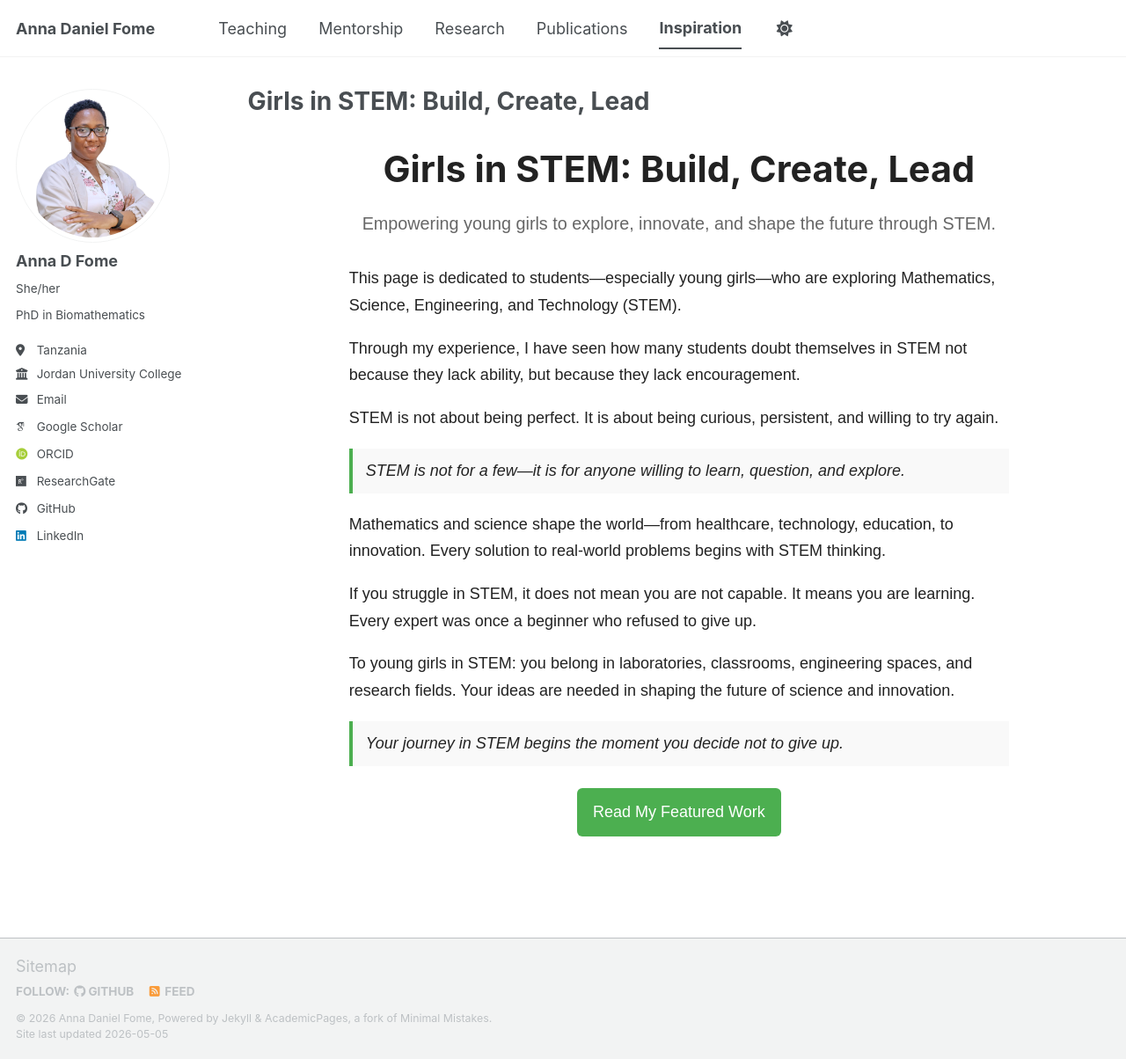
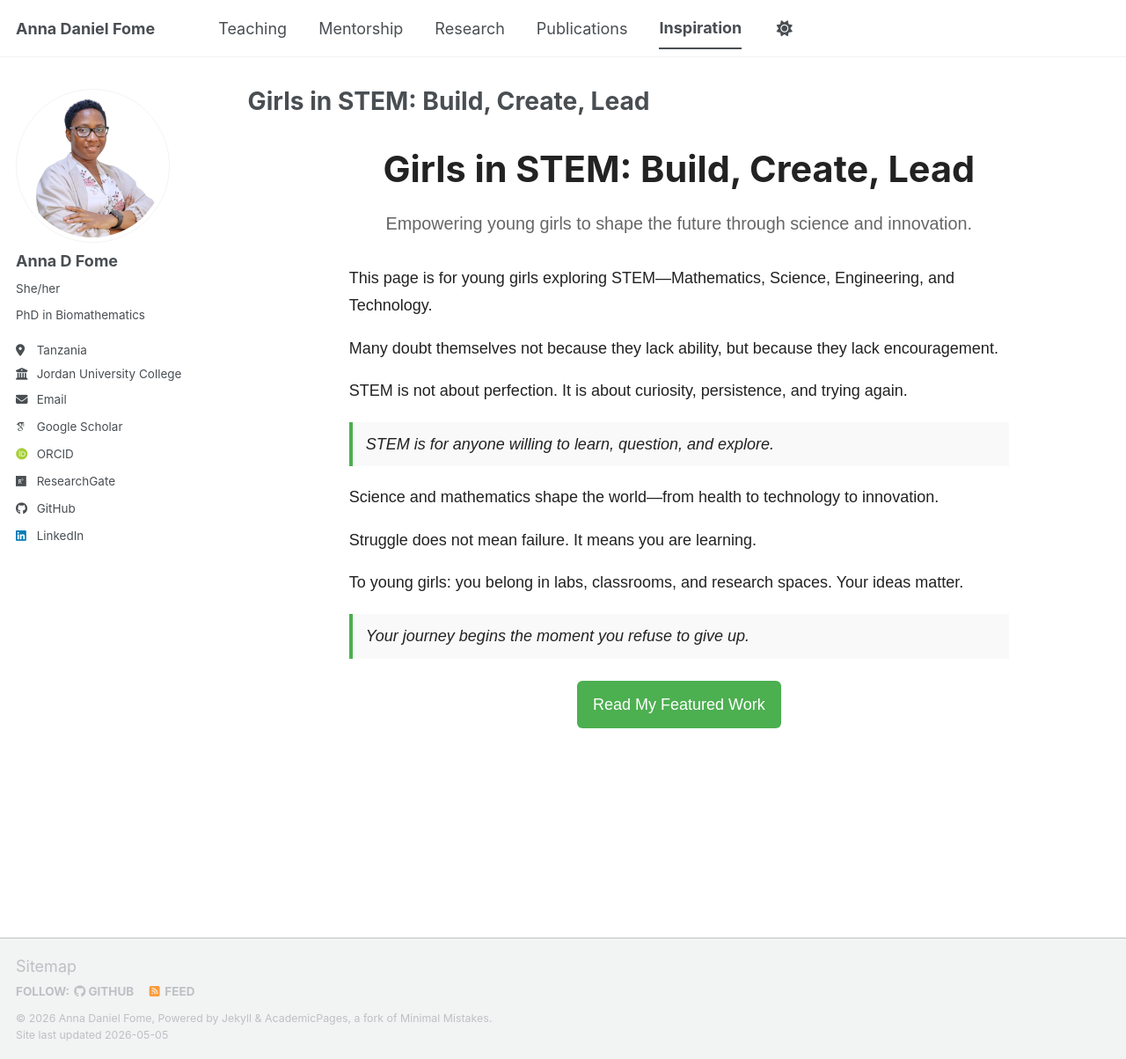
Before and after one commit to FomeA/FomeA.github.io, a Jekyll site: the page built from _pages/inspiration.html, in a window 1280 px wide and 1204 px high. Shown: the whole window at 88% size. Built offline with Jekyll 4.4.1, drawn with Linux system fonts in a browser that asks for light colours; some web fonts are replaced; a script bundle is joined from its source files by our own code; library files that are not in the unit come from our copies.

Commit message:
Update inspiration.html

```diff
--- a/_pages/inspiration.html
+++ b/_pages/inspiration.html
@@ -54,7 +54,6 @@ author_profile: true
     color: white;
     text-decoration: none;
     border-radius: 6px;
-    transition: 0.3s ease;
   }
 
   .cta a:hover {
@@ -67,40 +66,40 @@ author_profile: true
   <div class="page-header">
     <h1>Girls in STEM: Build, Create, Lead</h1>
     <p class="subtitle">
-      Empowering young girls to explore, innovate, and shape the future through STEM.
+      Empowering young girls to shape the future through science and innovation.
     </p>
   </div>
 
   <p>
-    This page is dedicated to students—especially young girls—who are exploring Mathematics, Science, Engineering, and Technology (STEM).
+    This page is for young girls exploring STEM—Mathematics, Science, Engineering, and Technology.
   </p>
 
   <p>
-    Through my experience, I have seen how many students doubt themselves in STEM not because they lack ability, but because they lack encouragement.
+    Many doubt themselves not because they lack ability, but because they lack encouragement.
   </p>
 
   <p>
-    STEM is not about being perfect. It is about being curious, persistent, and willing to try again.
+    STEM is not about perfection. It is about curiosity, persistence, and trying again.
   </p>
 
   <blockquote>
-    STEM is not for a few—it is for anyone willing to learn, question, and explore.
+    STEM is for anyone willing to learn, question, and explore.
   </blockquote>
 
   <p>
-    Mathematics and science shape the world—from healthcare, technology, education, to innovation. Every solution to real-world problems begins with STEM thinking.
+    Science and mathematics shape the world—from health to technology to innovation.
   </p>
 
   <p>
-    If you struggle in STEM, it does not mean you are not capable. It means you are learning. Every expert was once a beginner who refused to give up.
+    Struggle does not mean failure. It means you are learning.
   </p>
 
   <p>
-    To young girls in STEM: you belong in laboratories, classrooms, engineering spaces, and research fields. Your ideas are needed in shaping the future of science and innovation.
+    To young girls: you belong in labs, classrooms, and research spaces. Your ideas matter.
   </p>
 
   <blockquote>
-    Your journey in STEM begins the moment you decide not to give up.
+    Your journey begins the moment you refuse to give up.
   </blockquote>
 
   <div class="cta">
```
